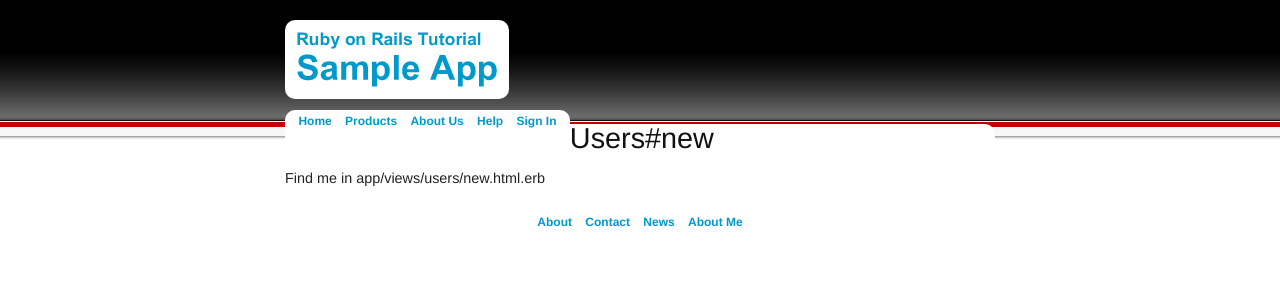
After one commit to nebrogdo/norm_test, a Rails app: page /users/new in a window 1280 px wide. The commit adds this page. Shown: the top 300 px of the page. Run offline with Rails 7, Linux system fonts and the light colour scheme.

Commit message:
Added a Users controller and lsyout link test

```diff
--- /dev/null
+++ b/app/controllers/users_controller.rb
@@ -0,0 +1,5 @@
+class UsersController < ApplicationController
+  def new
+    @title = "Sign up"
+  end
+end
--- /dev/null
+++ b/app/helpers/users_helper.rb
@@ -0,0 +1,2 @@
+module UsersHelper
+end
--- a/app/views/pages/home.html.erb
+++ b/app/views/pages/home.html.erb
@@ -1,4 +1,4 @@
 <h1>Home</h1>
 <p>Find me in app/views/pages/home.html.erb</p>
 
-<%= link_to "Sign up now!", '#', :class => "signup_button round"%>
+<%= link_to "Sign up now!", signup_path, :class => "signup_button round"%>
--- /dev/null
+++ b/app/views/users/new.html.erb
@@ -0,0 +1,2 @@
+<h1>Users#new</h1>
+<p>Find me in app/views/users/new.html.erb</p>
--- a/config/routes.rb
+++ b/config/routes.rb
@@ -1,10 +1,13 @@
 NormTest::Application.routes.draw do
+  get "users/new"
+
   root :to => 'pages#home'
 
   match '/contact', :to => 'pages#contact'
   match '/product', :to => 'pages#product'
   match '/about', :to => 'pages#about'
   match '/help', :to => 'pages#help'
+  match '/signup', :to => 'users#new'
 
 #  get "pages/home"
 #  get "pages/contact"
```
Also changed, not shown: spec/controllers/users_controller_spec.rb (added, +18 -0 lines), spec/requests/layout_links_spec.rb (+27 -0 lines).
